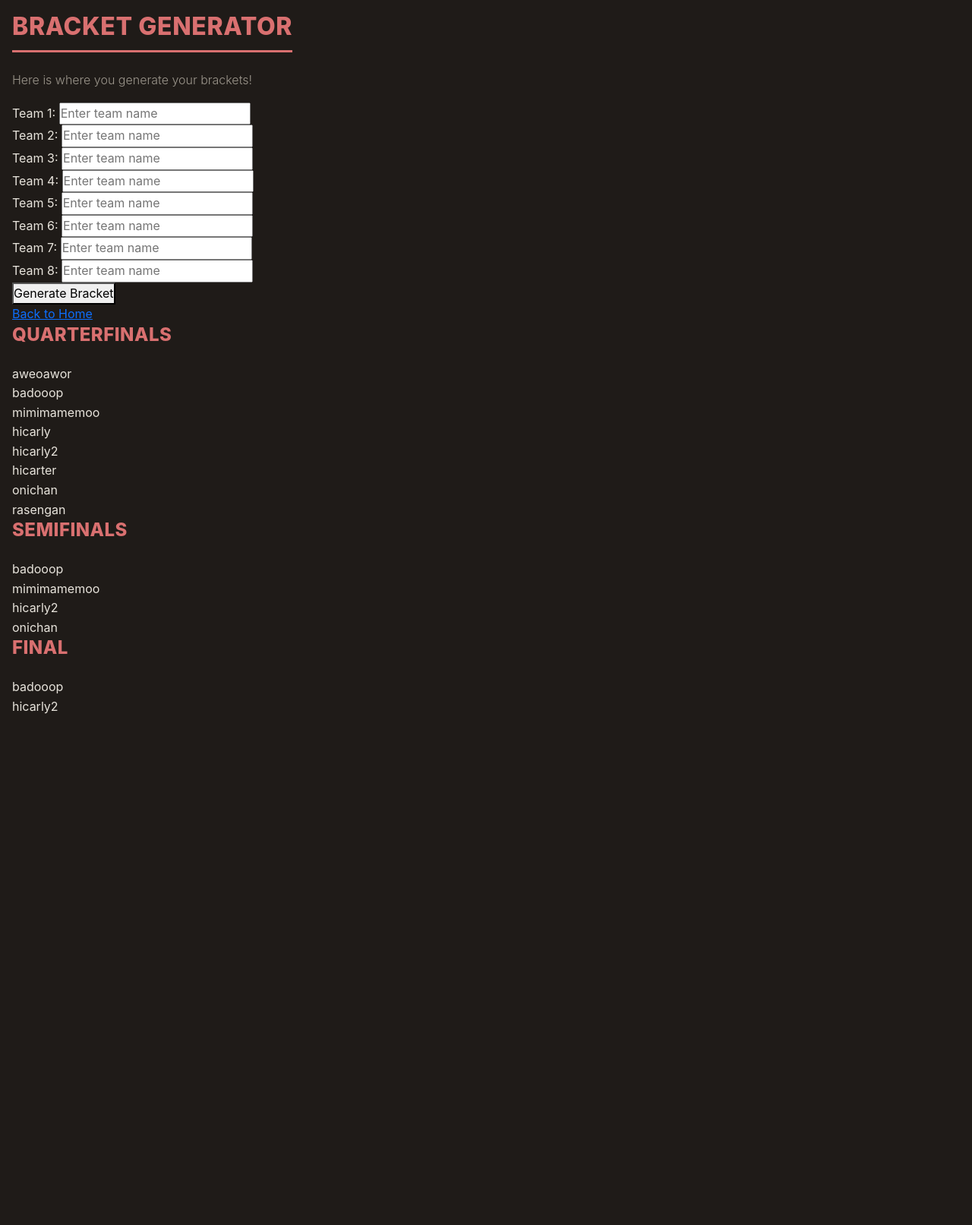
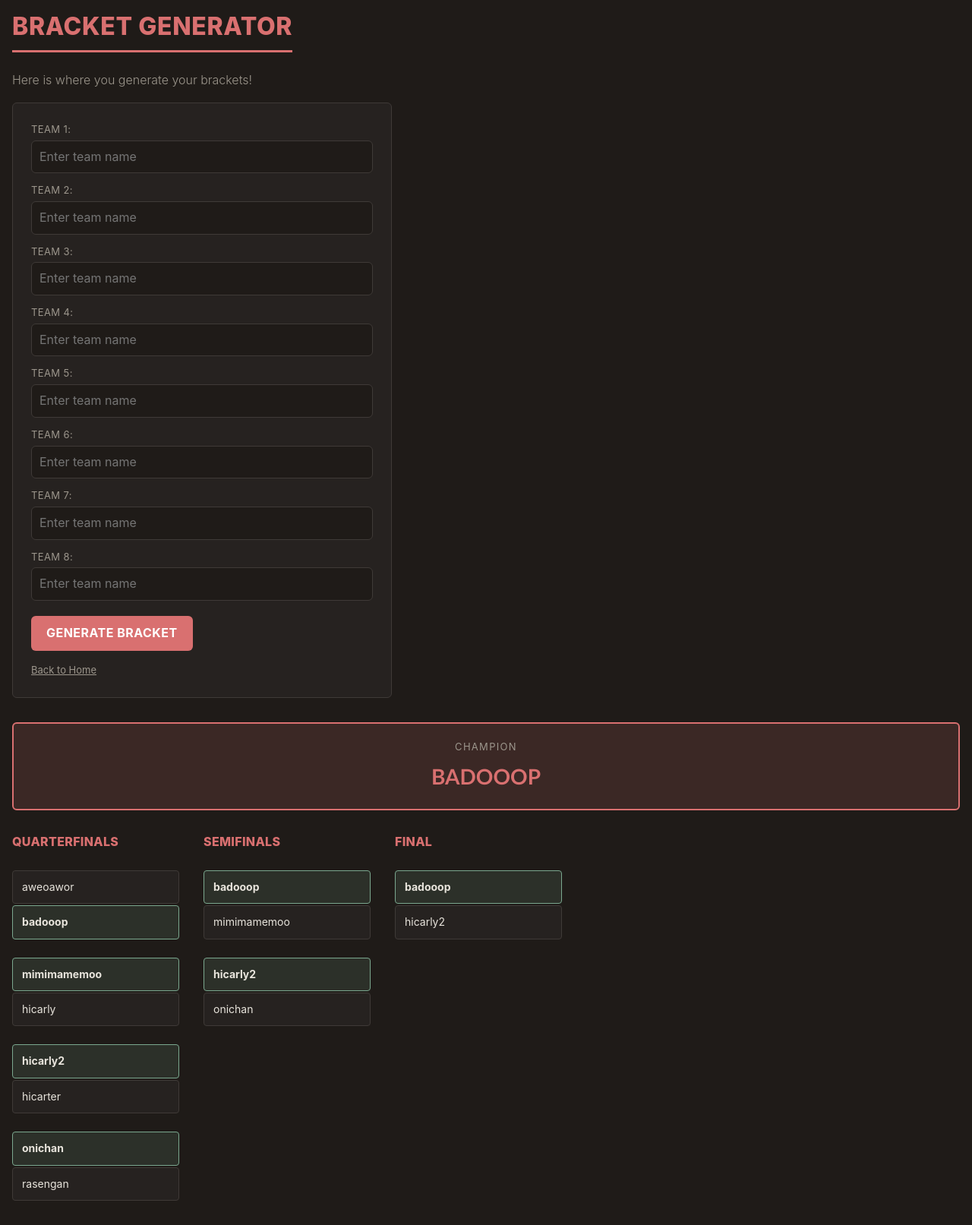
Before and after one commit to CarlySo132/L3-Computer-Science-Project, a Flask app: page /bracket in a window 1280 px wide. Shown: the part 55-1668 px from the top of the page at 76% size. Before the commit the page ends 995 px from the top, so only its background shows below. Run offline with Flask 3, Linux system fonts and the light colour scheme.

Commit message:
File touchup cleaning

```diff
--- a/static/style.css
+++ b/static/style.css
@@ -495,3 +495,160 @@ p {
 .tooltip .tooltip-arrow::before {
   border-top-color: var(--card);
 }
+
+/* BRACKET SETUP FORM */
+.setup-form {
+  background-color: var(--card);
+  border: 1px solid var(--border);
+  border-radius: var(--radius);
+  padding: 1.5rem;
+  margin-bottom: 2rem;
+  max-width: 500px;
+}
+
+.setup-field {
+  margin-bottom: 12px;
+}
+
+.setup-field label {
+  display: block;
+  color: var(--muted);
+  font-size: 13px;
+  text-transform: uppercase;
+  letter-spacing: 0.03em;
+  margin-bottom: 4px;
+}
+
+.setup-field input {
+  width: 100%;
+  padding: 8px 10px;
+  background-color: var(--bg);
+  border: 1px solid var(--border);
+  border-radius: var(--radius);
+  color: var(--text);
+  font-family: var(--font-body);
+}
+
+.setup-field input:focus {
+  outline: none;
+  border-color: var(--accent);
+}
+
+.setup-submit {
+  background-color: var(--accent);
+  color: white;
+  border: none;
+  padding: 10px 20px;
+  border-radius: var(--radius);
+  font-weight: 700;
+  text-transform: uppercase;
+  letter-spacing: 0.03em;
+  cursor: pointer;
+  margin-top: 8px;
+}
+
+.setup-submit:hover {
+  opacity: 0.9;
+}
+
+.back-link {
+  margin-top: 12px;
+}
+
+.back-link a {
+  color: var(--muted);
+  font-size: 13px;
+  text-decoration: underline;
+}
+
+/* CHAMPION BANNER */
+.champion-banner {
+  background-color: var(--accent-dim);
+  border: 2px solid var(--accent);
+  border-radius: var(--radius);
+  padding: 20px;
+  text-align: center;
+  margin-bottom: 2rem;
+}
+
+.champion-label {
+  display: block;
+  color: var(--muted);
+  font-size: 13px;
+  text-transform: uppercase;
+  letter-spacing: 0.1em;
+  margin-bottom: 6px;
+}
+
+.champion-name {
+  display: block;
+  color: var(--accent);
+  font-family: var(--font-head);
+  font-size: 28px;
+  font-weight: 800;
+  text-transform: uppercase;
+}
+
+/* BRACKET LAYOUT - rounds sit side by side as columns */
+.bracket-wrapper {
+  display: flex;
+  gap: 2rem;
+  overflow-x: auto;
+  padding-bottom: 1rem;
+}
+
+.round {
+  flex: 0 0 220px;
+  display: flex;
+  flex-direction: column;
+  gap: 24px;
+}
+
+.round h2 {
+  font-size: 16px;
+  margin-bottom: 4px;
+}
+
+/* MATCH + TEAM CARDS */
+.match {
+  display: flex;
+  flex-direction: column;
+  gap: 2px;
+}
+
+.team {
+  background-color: var(--card);
+  border: 1px solid var(--border);
+  color: var(--text);
+  padding: 10px 12px;
+  font-size: 14px;
+  border-radius: 4px;
+}
+
+.team-tbd {
+  color: var(--muted);
+  font-style: italic;
+}
+
+.team-form {
+  margin: 0;
+}
+
+.team-button {
+  display: block;
+  width: 100%;
+  text-align: left;
+  cursor: pointer;
+  transition: border-color 0.2s ease, background-color 0.2s ease;
+}
+
+.team-button:hover {
+  border-color: var(--accent);
+  background-color: var(--accent-dim);
+}
+
+.team.winner {
+  border-color: var(--green);
+  background-color: rgba(123, 168, 143, 0.15);
+  font-weight: 700;
+}
--- a/templates/bracket.html
+++ b/templates/bracket.html
@@ -4,20 +4,29 @@
 <h1>Bracket Generator</h1>
 <p>Here is where you generate your brackets!</p>
 
-<form action="/setup" method="POST">
+<form action="/setup" method="POST" class="setup-form">
     {% for i in range(1, 9) %}
-    <div>
+    <div class="setup-field">
         <label for="team{{ i }}">Team {{ i }}:</label>
         <input type="text" id="team{{ i }}" name="team{{ i }}" placeholder="Enter team name" required>
     </div>
     {% endfor %}
 
-    <button type="submit">Generate Bracket</button>
+    <button type="submit" class="setup-submit">Generate Bracket</button>
     <div class="back-link">
         <a href="{{ url_for('index') }}">Back to Home</a>
     </div>
 </form>
 
+{% set final_match = matches | selectattr('round', 'equalto', 3) | first %}
+{% if final_match and final_match.winner_id %}
+<div class="champion-banner">
+    <span class="champion-label">Champion</span>
+    <span class="champion-name">{{ final_match.winner.name }}</span>
+</div>
+{% endif %}
+
+<div class="bracket-wrapper">
 {% for round_num in [1, 2, 3] %}
 <div class="round">
     <h2>
@@ -40,7 +49,7 @@
                 </form>
             {% endif %}
         {% else %}
-            <div class="team">TBD</div>
+            <div class="team team-tbd">TBD</div>
         {% endif %}
 
         {% if match.team2_id %}
@@ -54,12 +63,13 @@
                 </form>
             {% endif %}
         {% else %}
-            <div class="team">TBD</div>
+            <div class="team team-tbd">TBD</div>
         {% endif %}
 
     </div>
     {% endfor %}
 </div>
 {% endfor %}
+</div>
 
 {% endblock %}
```
Also changed, not shown: instance/Bracket.db.
